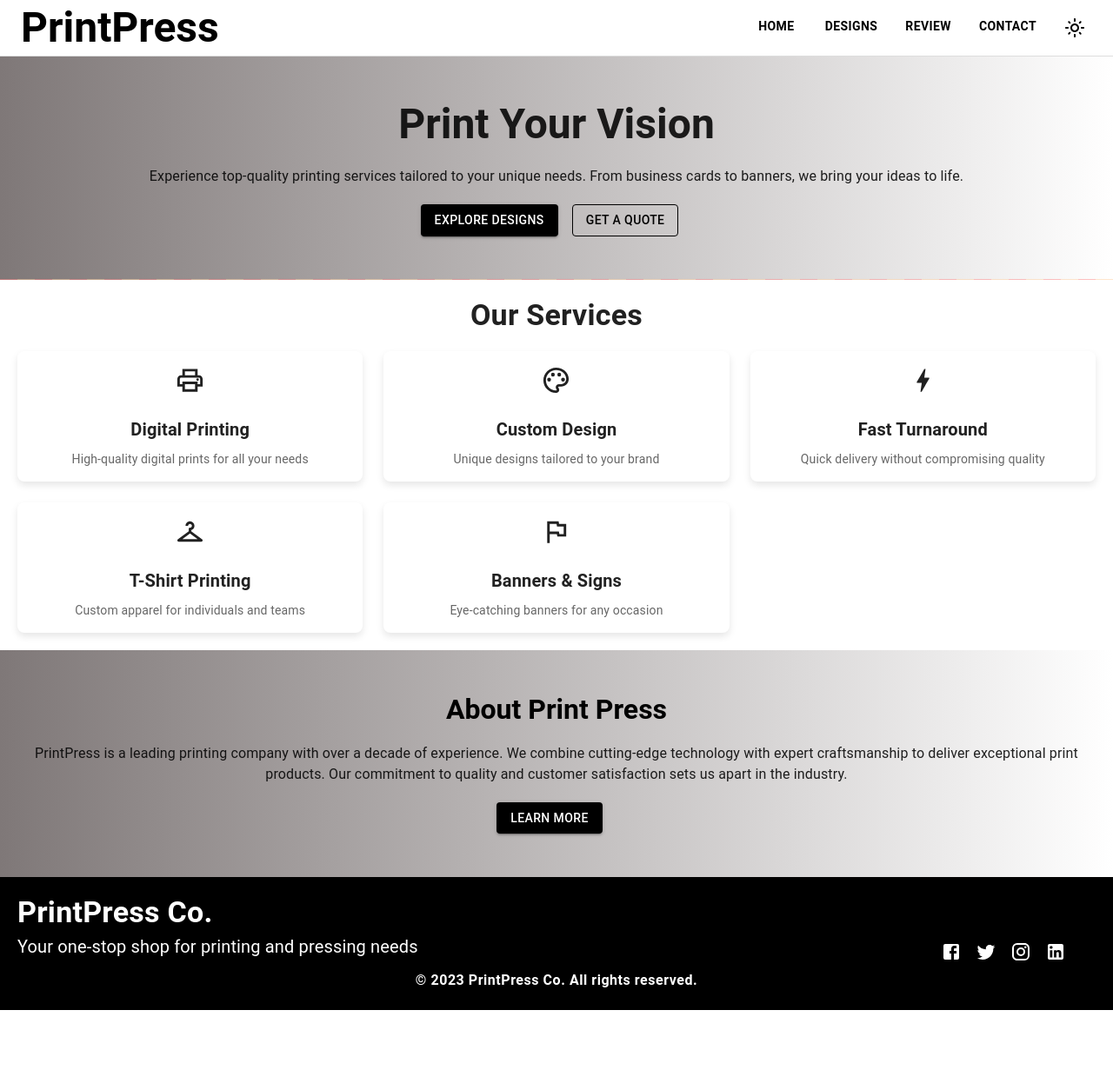
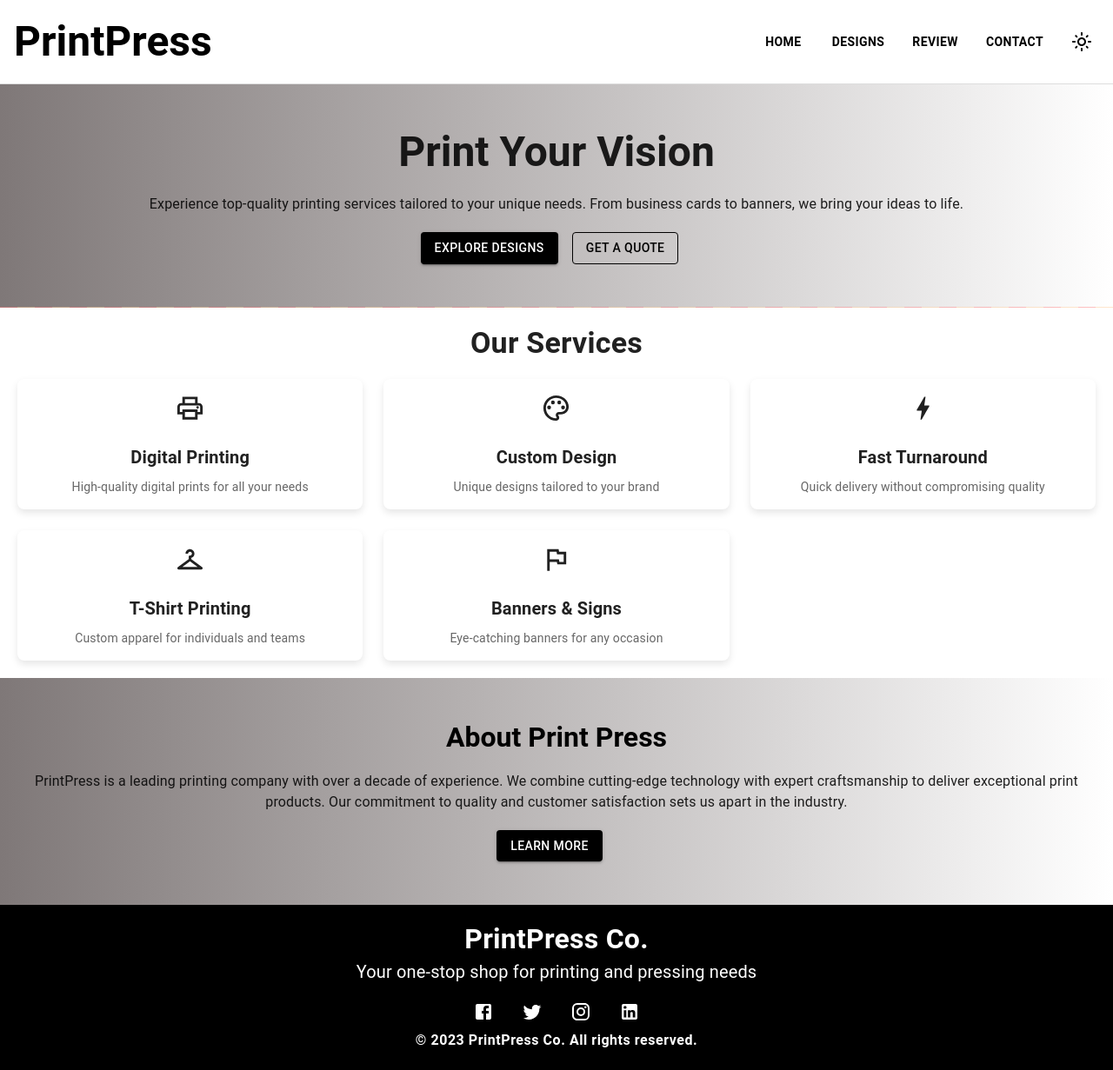
Before and after one commit to Lokesh-Magar/pressWebsite, a Next.js app: page / in a window 1280 px wide. Shown: the whole page at 87% size. Before the commit the page ends 1162 px from the top, so only its background shows below. Built offline with nearby package versions, Linux system fonts and the light colour scheme.

Commit message:
Update Layout and Styling for responsiveness

```diff
--- a/src/components/Footer.tsx
+++ b/src/components/Footer.tsx
@@ -9,14 +9,28 @@ const Footer = () => {
   return (
     <Box
       sx={{
-        padding: "20px",
+        padding: { xs: "15px", sm: "20px" },
         backgroundColor: "black",
+        textAlign: "center", // Default center alignment for larger screens
+      }}
+    >
+      {/* Title and Subtitle: Align left on smaller screens */}
+      <Box
+        sx={{
+          display: { xs: "flex", sm: "block" }, // Flex on small screens, block on larger screens
+          flexDirection: "column",
+          alignItems: { xs: "flex-start", sm: "center" }, // Align to the left on small screens, center on larger ones
+          marginTop: { xs: "10px", sm: "0" }, // Adjust top margin for small screens
         }}
       >
         <Typography
           variant="h4"
           gutterBottom
-        style={{ fontWeight: "bold", color: "white" }}
+          sx={{
+            fontWeight: "bold",
+            color: "white",
+            fontSize: { xs: "1.5rem", sm: "2rem" }, // Smaller font size on small screens
+          }}
         >
           PrintPress Co.
         </Typography>
@@ -24,17 +38,25 @@ const Footer = () => {
         <Typography
           variant="h6"
           gutterBottom
-        style={{ fontWeight: "normal", color: "white", marginTop: "-10px" }}
+          sx={{
+            fontWeight: "normal",
+            color: "white",
+            marginTop: "-10px",
+            fontSize: { xs: "0.9rem", sm: "1.25rem" }, // Smaller font size for smaller screens
+          }}
         >
           Your one-stop shop for printing and pressing needs
         </Typography>
+      </Box>
 
+      {/* Social Media Icons */}
       <Box
         sx={{
-          marginTop: "-3%",
-          marginLeft: "85%",
+          marginTop: "10px",
+          display: "flex",
           justifyContent: "center",
-          color: "white",
+          gap: 2,
+          flexWrap: "wrap", // Stack icons on small screens
         }}
       >
         <IconButton>
@@ -51,14 +73,14 @@ const Footer = () => {
         </IconButton>
       </Box>
 
+      {/* Copyright Text */}
       <Typography
         variant="caption"
-        style={{
+        sx={{
           color: "white",
           fontWeight: "bold",
-          textAlign: "center",
-          display: "block",
-          fontSize: "1rem",
+          fontSize: { xs: "0.8rem", sm: "1rem" }, // Smaller font size on small screens
+          marginTop: "10px",
         }}
       >
         © 2023 PrintPress Co. All rights reserved.
--- a/src/components/Header.tsx
+++ b/src/components/Header.tsx
@@ -12,10 +12,14 @@ import {
   Menu,
   MenuItem,
   IconButton,
+  Drawer,
+  List,
+  ListItem,
+  ListItemText,
 } from "@mui/material";
 import LightModeOutlinedIcon from "@mui/icons-material/LightModeOutlined";
 import DarkModeOutlinedIcon from "@mui/icons-material/DarkModeOutlined";
-import Link from "next/link"; // Import Next.js Link
+import MenuIcon from "@mui/icons-material/Menu";
 
 type ThemeMode = "light" | "dark" | "system";
 
@@ -26,8 +30,8 @@ const Header: React.FC = () => {
   const [currentPaletteMode, setCurrentPaletteMode] = useState<
     "light" | "dark"
   >("light");
+  const [drawerOpen, setDrawerOpen] = useState(false);
 
-  // Detect system theme
   const getSystemTheme = () => {
     const prefersDarkMode = window.matchMedia(
       "(prefers-color-scheme: dark)"
@@ -36,14 +40,12 @@ const Header: React.FC = () => {
   };
 
   useEffect(() => {
-    // Update palette mode based on themeMode
     if (themeMode === "system") {
       setCurrentPaletteMode(getSystemTheme());
     } else {
       setCurrentPaletteMode(themeMode);
     }
 
-    // Listen for system theme changes
     const handleSystemThemeChange = (e: MediaQueryListEvent) => {
       if (themeMode === "system") {
         setCurrentPaletteMode(e.matches ? "dark" : "light");
@@ -64,7 +66,7 @@ const Header: React.FC = () => {
 
   const theme = createTheme({
     palette: {
-      mode: currentPaletteMode, // Only "light" or "dark" is allowed here
+      mode: currentPaletteMode,
     },
   });
 
@@ -79,6 +81,10 @@ const Header: React.FC = () => {
   const handleThemeChange = (mode: ThemeMode) => {
     setThemeMode(mode);
     handleMenuClose();
+  };
+
+  const handleDrawerToggle = () => {
+    setDrawerOpen(!drawerOpen);
   };
 
   if (!isClient) {
@@ -97,34 +103,54 @@ const Header: React.FC = () => {
           borderBottom: "1px solid #ddd",
         }}
       >
-        <Toolbar sx={{ justifyContent: "space-between" }}>
+        <Toolbar
+          sx={{
+            justifyContent: "space-between",
+            padding: { xs: "8px 16px", sm: "16px" },
+          }}
+        >
           <Typography
             variant="h5"
-            sx={{ fontWeight: "bold", fontSize: "3rem" }}
+            sx={{ fontWeight: "bold", fontSize: { xs: "2rem", sm: "3rem" } }}
           >
             PrintPress
           </Typography>
-          <Box sx={{ display: "flex", gap: 2 }}>
-            <Link href="/" passHref>
-              <Button color="inherit" style={{ fontWeight: "bolder" }}>
+
+          {/* Hamburger Icon for Small Screens */}
+          <Box sx={{ display: { xs: "flex", sm: "none" } }}>
+            <IconButton onClick={handleDrawerToggle} color="inherit">
+              <MenuIcon />
+            </IconButton>
+          </Box>
+
+          {/* Menu Items for Large Screens */}
+          <Box sx={{ display: { xs: "none", sm: "flex" }, gap: 2 }}>
+            <Button href="/" color="inherit" sx={{ fontWeight: "bolder" }}>
               Home
             </Button>
-            </Link>
-            <Link href="/designs" passHref>
-              <Button color="inherit" style={{ fontWeight: "bolder" }}>
+            <Button
+              href="/designs"
+              color="inherit"
+              sx={{ fontWeight: "bolder" }}
+            >
               Designs
             </Button>
-            </Link>
-            <Link href="/reviews" passHref>
-              <Button color="inherit" style={{ fontWeight: "bolder" }}>
+            <Button
+              href="/reviews"
+              color="inherit"
+              sx={{ fontWeight: "bolder" }}
+            >
               Review
             </Button>
-            </Link>
-            <Link href="/contact" passHref>
-              <Button color="inherit" style={{ fontWeight: "bolder" }}>
+            <Button
+              href="/contact"
+              color="inherit"
+              sx={{ fontWeight: "bolder" }}
+            >
               Contact
             </Button>
-            </Link>
+
+            {/* Theme Toggle Button */}
             <IconButton onClick={handleMenuClick} color="inherit">
               {currentPaletteMode === "light" ? (
                 <LightModeOutlinedIcon />
@@ -150,6 +176,31 @@ const Header: React.FC = () => {
           </Box>
         </Toolbar>
       </AppBar>
+
+      {/* Drawer for Small Screens */}
+      <Drawer anchor="right" open={drawerOpen} onClose={handleDrawerToggle}>
+        <List sx={{ width: 250 }}>
+          <ListItem component="a" href="/" onClick={handleDrawerToggle}>
+            <ListItemText primary="Home" />
+          </ListItem>
+          <ListItem component="a" href="/designs" onClick={handleDrawerToggle}>
+            <ListItemText primary="Designs" />
+          </ListItem>
+          <ListItem component="a" href="/reviews" onClick={handleDrawerToggle}>
+            <ListItemText primary="Review" />
+          </ListItem>
+          <ListItem component="a" href="/contact" onClick={handleDrawerToggle}>
+            <ListItemText primary="Contact" />
+          </ListItem>
+          <ListItem
+            component="a"
+            onClick={handleMenuClick}
+            style={{ cursor: "pointer" }}
+          >
+            <ListItemText primary="Theme" />
+          </ListItem>
+        </List>
+      </Drawer>
     </ThemeProvider>
   );
 };
```
Lines whose indentation alone changed are shown as unchanged.
